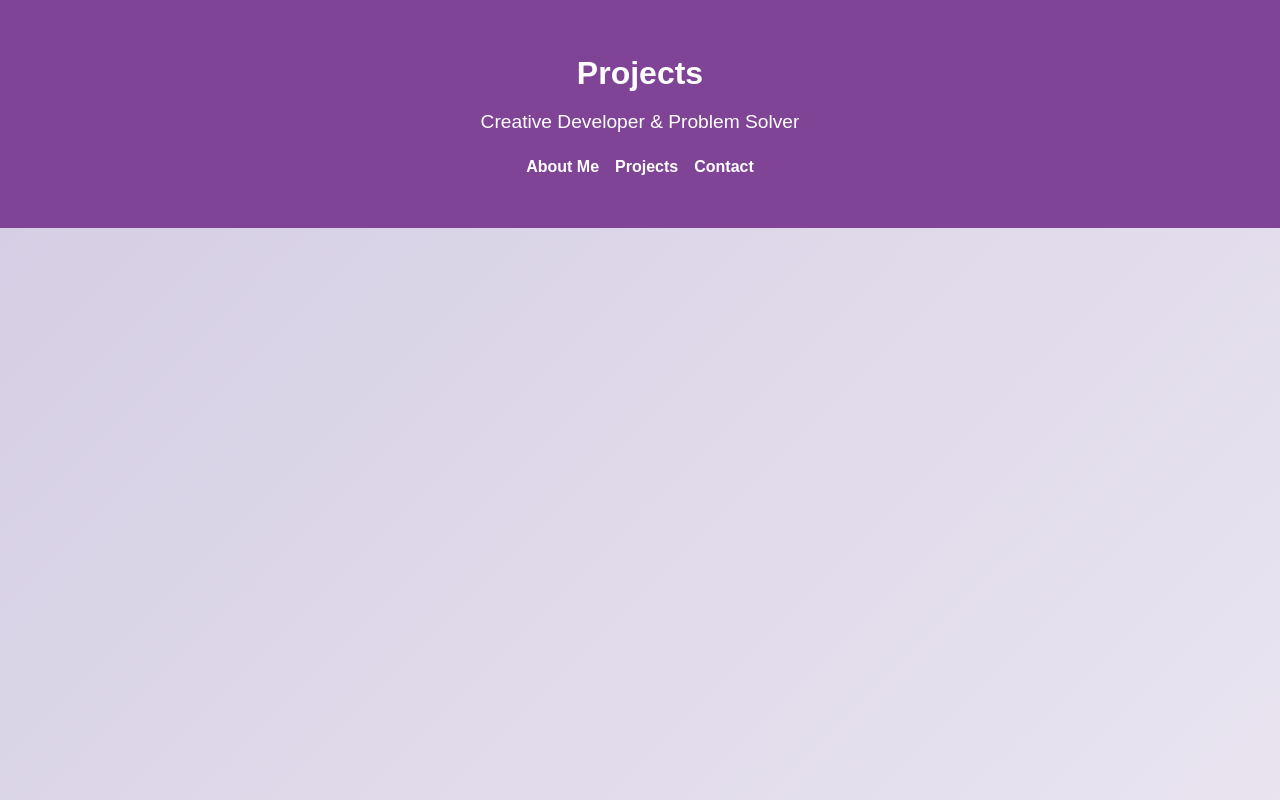
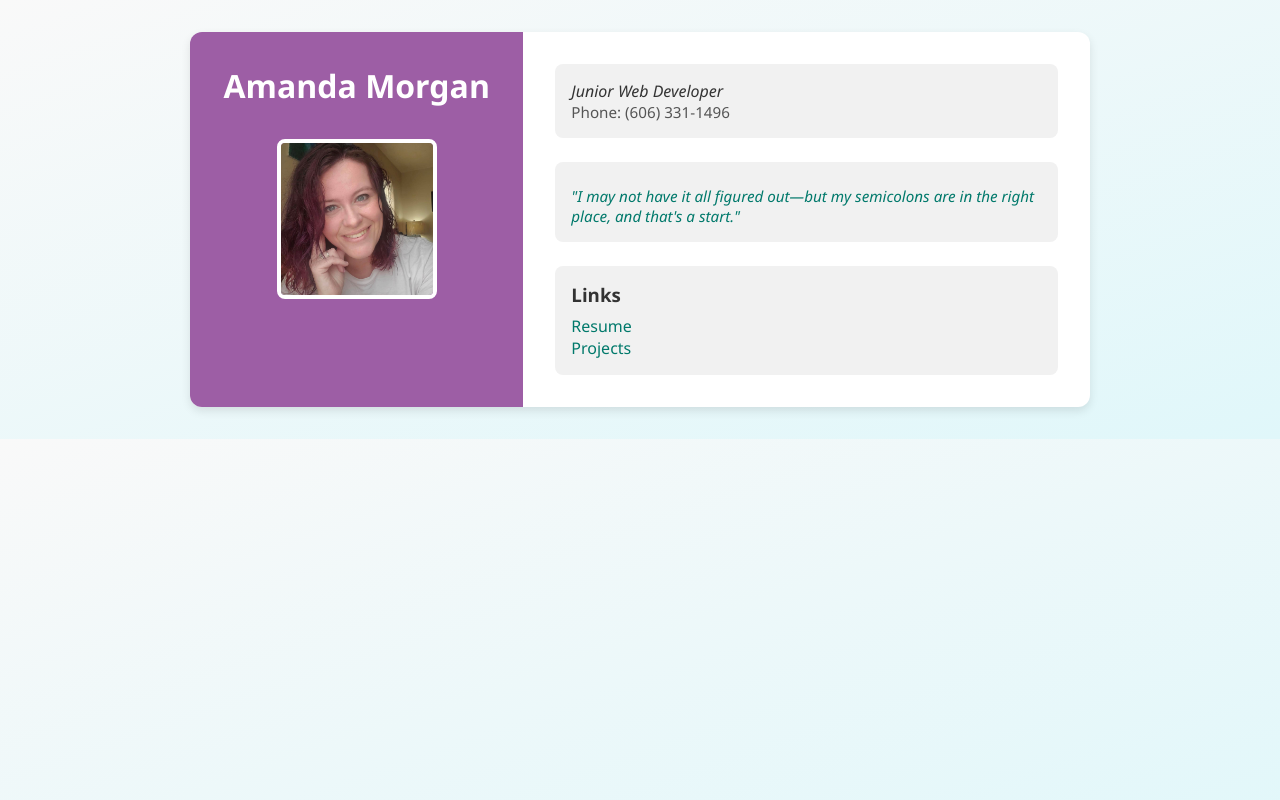
Before and after one commit to amandeee77/amandeee77.github.io, a plain HTML site: page index.html in a window 1280 px wide. Drawn offline with Linux system fonts and the light colour scheme.

Commit message:
Refactor code structure for improved readability and maintainability

```diff
--- a/css/index.css
+++ b/css/index.css
@@ -1,127 +1,97 @@
+
 * {
   box-sizing: border-box;
   margin: 0;
   padding: 0;
 }
-
 body {
-  font-family: Arial, sans-serif;
-  line-height: 1.6;
-  background: linear-gradient(135deg, #D3CCE3, #E9E4F0);
+  font-family: 'Segoe UI', Tahoma, Geneva, Verdana, sans-serif;
+  background: linear-gradient(to bottom right, #f9f9f9, #e0f7fa);
   color: #333;
-  min-height: 100vh;
-  margin: 0;
+  padding: 2rem;
 }
 
-.container {
-  width: 90%;
-  max-width: 1200px;
-  margin: 0 auto;
-  padding: 1rem;
+/* Main Container */
+.profile-article {
+  max-width: 900px;
+  margin: auto;
+  display: flex;
+  flex-wrap: wrap;
+  background-color: #ffffff;
+  border-radius: 12px;
+  box-shadow: 0 4px 10px rgba(0, 0, 0, 0.1);
+  overflow: hidden;
 }
 
-/* Header Styles */
-.header {
-  background: #804497;
-  color: #fff;
-  padding: 2rem 0;
+/* Left Container */
+.left-container {
+  flex: 1 1 250px;
   text-align: center;
+  background-color: #9d5ea5;
+  color: white;
+  padding: 2rem;
+}
+.profile-name {
+  font-size: 2rem;
+  margin-bottom: 1rem;
+}
+.profile-pic {
+  width: 160px;
+  height: 160px;
+  object-fit: cover;
+  border: 4px solid white;
+  margin-top: 1rem;
+  /* Remove the circular styling */
+  border-radius: 8px; /* Or 0 for sharp corners */
 }
 
-.tagline {
-  font-size: 1.2rem;
+
+
+/* Right Container */
+.right-container {
+  flex: 2 1 400px;
+  padding: 2rem;
+  display: flex;
+  flex-direction: column;
+  gap: 1.5rem;
+}
+
+/* Boxes */
+.contact-box, .company-box, .links-box {
+  background-color: #f1f1f1;
+  padding: 1rem;
+  border-radius: 8px;
+}
+.small-text {
+  font-size: 0.95rem;
+  color: #555;
+}
+.company-box em {
+  display: block;
+  color: #00796b;
+  font-weight: 500;
   margin-top: 0.5rem;
 }
-
-/* Navigation */
-.nav ul {
-  list-style: none;
-  display: flex;
-  justify-content: center;
-  gap: 1rem;
-  margin-top: 1rem;
+.links-box h3 {
+  margin-bottom: 0.5rem;
+}
+.links-box a {
+  color: #00796b;
+  text-decoration: none;
+  margin-right: 1rem;
+  transition: color 0.3s ease;
+}
+.links-box a:hover {
+  color: #004d40;
+  text-decoration: underline;
 }
 
-.nav a {
-  color: #fff;
-  text-decoration: none;
-  font-weight: bold;
-  transition: color 0.3s;
+/* Responsive */
+@media (max-width: 700px) {
+  .profile-article {
+    flex-direction: column;
+  }
+  .left-container, .right-container {
+    text-align: center;
+  }
 }
-
-.nav a:hover {
-  color: #ffd700;
-}
-
-/* Section Styles */
-section {
-  margin: 2rem 0;
-}
-
-section h2 {
-  font-size: 2rem;
-  margin-bottom: 1rem;
-  text-align: center;
-}
-
-/* Projects Section */
-.projects-grid {
-  display: grid;
-  grid-template-columns: repeat(auto-fit, minmax(300px, 1fr));
-  gap: 2rem;
-}
-
-.project {
-  background: #fff;
-  border: 1px solid #ddd;
-  border-radius: 8px;
-  overflow: hidden;
-  box-shadow: 0 2px 4px rgba(0, 0, 0, 0.1);
-}
-
-.project img {
-  width: 100%;
-  display: block;
-}
-
-.project-content {
-  padding: 1rem;
-}
-
-.project-content h3 {
-  margin-bottom: 0.5rem;
-  font-size: 1.5rem;
-}
-
-.project-content p {
-  margin-bottom: 1rem;
-}
-
-.project-content a {
-  color: #007bff;
-  text-decoration: none;
-  font-weight: bold;
-  transition: color 0.3s;
-}
-
-.project-content a:hover {
-  color: #0056b3;
-}
-
-/* Contact Section */
-.contact ul {
-  list-style: none;
-  padding: 0;
-}
-
-.contact li {
-  margin-bottom: 0.5rem;
-}
-
-/* Footer Styles */
-.footer {
-  background: #343a40;
-  color: #fff;
-  text-align: center;
-  padding: 1rem;
-}
--- a/css/styles.css
+++ b/css/styles.css
@@ -1,159 +1,143 @@
-:root {
-    --background: #f3e9ff;
-    --text-dark: #333333;
-    --primary-color: #581c7a;
-    --link-color: #351b3f;
-    --container-bg: #FFFFFF;
-    --border-highlight: #D9E8FC;
+body {
+    background-color: #f0f0f0;
+    font-family: 'Poppins', sans-serif;
 }
 
-  /* General Styles */
+@keyframes scaleUp {
+    from {
+        transform: scale(0.8);
+        opacity: 0;
+    }
+    to {
+        transform: scale(1);
+        opacity: 1;
+    }
+}
+.profile-article {
+    animation: scaleUp 0.5s ease-in-out;
+}
+
+/*Styles for article container*/
+.profile-article {
+    width: 600px;
+    margin: 50px auto;
+    padding: 30px;
+    border: 2px solid black;
+    border-radius: 20px;
+    background-color: #007bff;
+    box-shadow: 0 4px 8px rgba(0, 0, 0, 0.2);
+    color: white;
+}
+
+/*Profile name*/
+.profile-name {
+    font-size: 56px;
+    font-weight: bold;
+    text-align: center;
+    margin-bottom: 50px;
+}
+
+/*Profile picture*/
+.profile-pic {
+    width: 150px;
+    height: 150px;
+    border-radius: 50%;
+    margin: 0 auto 20px;
+    display: block;
+    object-fit: cover;
+    transition: transform 0.3s ease-in-out;
+}
+
+/*Profile picture hover effect*/
+.profile-pic:hover {
+    transform: scale(1.05);
+}
+
+/*Flex container for boxes*/
+.info-container {
+    display: flex;
+    flex-direction: column;
+    gap: 5px;
+    align-items: center;
+}
+
+/*Clickable links*/
+.links-box {
+   display: inline-block;
+   padding: 10px 15px;
+   background-color: #fff;
+   color: #007bff;
+   border-radius: 5px;
+   text-decoration: none;
+    font-weight: bold;
+    transition: 0.3s;
+}
+
+/*Add hover effect to items in links box*/
+.links-box a:hover {
+    background-color: #007bff;
+    color: #fff;
+}
+
+/*Contact box and company box and links box*/
+.contact-box, .company-box, .links-box {
+    width: 100%;
+    padding: 5px;
+    margin: 2px 0;
+    background-color: #007bff;
+    text-align: center;
+}
+
+/*Media query for desktop (768 and up)*/
+@media screen and (min-width: 768px) {
+
     body {
-    font-family: Arial, sans-serif;
-    line-height: 1.6;
-    margin: 0;
-    padding: 0;
-    color: var(--text-dark);
-    background: linear-gradient(135deg, #d9c2f2, #f3e9ff);
         display: flex;
         justify-content: center;
         align-items: center;
-    min-height: 100vh;
-    text-align: center;
-    padding-top: 20px;
+        height: 100vh;
+        margin:0;
     }
 
-  /* Container */
-  .container {
-    max-width: 800px;
-    margin: 20px auto;
-    padding: 20px;
-    background: var(--container-bg);
-    border-radius: 8px;
-    box-shadow: 0 2px 5px rgba(0, 0, 0, 0.1);
-    border: 2px solid var(--border-highlight);
+    .profile-article {
+        width: 700px;
+        padding: 40px;
+        display: flex;
+        flex-direction: row;
+        justify-content: space-between;
+        align-items: center;
 }
 
-  /* Headings */
-  h1,
-  h2 {
-    color: var(--primary-color);
+.left-container {
+    display: flex;
+    flex-direction: column;
+    align-items: baseline;
+    padding-left: 20px;
 }
 
-  /* Contact Links */
-  .contact a {
-    color: var(--link-color);
-    text-decoration: none;
+.profile-name {
+    text-align: center;
+    font-size: 36px;
+    font-weight: bold;
+    margin-bottom: 50px;;
 }
 
-  /* Section Headings */
-  .section h2 {
-    margin-bottom: 10px;
-    border-bottom: 2px solid var(--primary-color);
-    padding-bottom: 5px;
+.right-container {
+    display: flex;
+    flex-direction: column;
+    align-items: center;
+    gap: 10px;
+    width: 100%;
 }
 
-  /* Items */
-  .item h3 {
-    margin: 0;
-    font-size: 18px;
-    color: var(--text-dark);
+.profile-pic {
+    display: block;
+    margin: 0 auto;
+        margin-right: 20px;
+        transform: translateX(0px)
+    }
+    .profile-pic:hover {
+        transform: scale(1.08);
     }
 
-  .item p {
-    margin: 5px 0;
-    font-size: 14px;
-    color: var(--text-dark);
 }
-
-  /* Skills */
-  .skills ul {
-    list-style: none;
-    padding: 0;
-  }
-
-  .skills ul li {
-    display: inline-block;
-    background: var(--primary-color);
-    color: var(--container-bg);
-    padding: 5px 10px;
-    margin: 5px 5px 5px 0;
-    border-radius: 4px;
-  }
-
-  /* Projects Section */
-  .projects ul {
-    list-style: none;
-    padding: 0;
-  }
-
-  .projects ul li {
-    display: inline-block;
-    background: var(--primary-color);
-    color: var(--container-bg);
-    padding: 5px 10px;
-    margin: 5px 5px 5px 0;
-    border-radius: 4px;
-  }
-
-  .projects ul li a {
-    color: var(--container-bg);
-    text-decoration: none;
-    font-weight: bold;
-  }
-
-  .projects ul li:hover {
-    background: var(--link-color);
-  }
-
-/* Social Buttons Container */
-.social-buttons {
-    position: fixed;
-    right: 20px;
-    bottom: 20px;
-    display: flex;
-    flex-direction: column;
-    gap: 10px;
-    z-index: 100;
-  }
-
-  /* Social Button */
-  .social__btn {
-    background-color: var(--primary-color);
-    color: #000000; /* Text color set to black */
-    border: none;
-    border-radius: 50%;
-    width: 50px;
-    height: 50px;
-    cursor: pointer;
-    font-size: 24px;
-    text-align: center;
-    line-height: 50px;
-    transition: all 0.3s ease-out;
-  }
-
-  .social__btn:hover {
-    background-color: var(--link-color);
-  }
-
-  @media screen and (max-width: 768px) {
-    .container {
-      padding: 10px;
-    }
-    h1 {
-      font-size: 24px;
-    }
-  }
-  @media screen and (min-width: 769px) and (max-width: 1024px) {
-  h1 {
-    font-size: 32px;
-  }
-
-  .container {
-    padding: 15px;
-  }
-
-  .projects-grid {
-    grid-template-columns: repeat(2, 1fr);
-  }
-}
--- a/index.html
+++ b/index.html
@@ -3,76 +3,34 @@
   <head>
     <meta charset="UTF-8" />
     <meta name="viewport" content="width=device-width, initial-scale=1.0" />
-    <title>GitHub Page</title>
+    <title>Contact Card</title>
     <link rel="stylesheet" href="css/index.css" />
   </head>
   <body>
-    <header class="header">
-      <div class="container">
-        <h1>Projects</h1>
-        <p class="tagline">Creative Developer &amp; Problem Solver</p>
-        <nav class="nav">
-          <ul>
-            <li><a href="#about">About Me</a></li>
-            <li><a href="#projects">Projects</a></li>
-            <li><a href="#contact">Contact</a></li>
-          </ul>
-        </nav>
-      </div>
-    </header>
+    <article class="profile-article">
+        <div class="left-container">
+            <h1 class="profile-name">Amanda Morgan</h1>
+            <img src="./images/selfie.jpg" alt="Profile Picture" class="profile-pic">
+        </div>
+        <div class="right-container">
+            <div class="contact-box">
+                <p><em>Junior Web Developer</em></p>
+                <p class="small-text">Phone: (606) 331-1496</p>
+            </div>
 
-      <!--<section id="projects" class="projects">
-        <h2>Project Portfolio</h2>
-        <div class="projects-grid">
-          <article class="project">
-            <img src="./images/Pizzasite.png" alt="Pizza Express Screenshot" class="project-image">
-            <div class="project-content">
-              <h3>Project One</h3>
-              <p>
-                A responsive website built with HTML, CSS, and JavaScript that uses Flexbox to create dynamic layouts.
-              </p>
-              <a href="https://github.com/amandeee77/PizzaExpress.git" target="_blank">View Project</a>
+            <div class="company-box">
+                <p class="small-text"><em>"I may not have it all figured out—but my semicolons are in the right place, and that's a start."</em></p>
             </div>
-          </article>
-          <article class="project">
-            <img src="./images/Ta-Da list.png" alt="Ta-Da List Screenshot" class="project-image">
-            <div class="project-content">
-              <h3>Project Two</h3>
-              <p>
-                A task management application that allows users to create, edit, and delete tasks with a clean and modern interface.
-              </p>
-              <a href="https://github.com/amandeee77/Ta-Da-List.git" target="_blank">View Project</a>
+
+            <div class="links-box">
+                <h3>Links</h3>
+                <p>
+                    <a href="resume.html">Resume</a>
+                </p>
+                <a href="projects.html">Projects</a>
             </div>
-          </article>
-          <article class="project">
-            <img src="./images/crochetsite.png" alt="Crochet Site Screenshot" class="project-image">
-            <div class="project-content">
-              <h3>Project Three</h3>
-              <p>
-                A creative, mobile-first design built entirely with Flexbox, demonstrating a strong command of responsive web design.
-              </p>
-              <a href="https://github.com/amandeee77/crochetsite.git" target="_blank">View Project</a>
-            </div>
-          </article>
         </div>
-      </section>
 
-      <section id="contact" class="contact">
-        <h2>Contact Me</h2>
-        <p>If you’re interested in working together or learning more about my work, please reach out through any of the channels below:</p>
-        <ul>
-          <li>Email: <a href="mailto:amandeee77@yahoo.com">amandeee77@yahoo.com</a></li>
-          <li>LinkedIn: <a href="https://www.linkedin.com/in/amanda-morgan-083ab2124/" target="_blank">Amanda Morgan</a></li>
-          <li>GitHub: <a href="https://github.com/amandeee77" target="_blank">amandeee77</a></li>
-        </ul>
-      </section>
-    </main>
-
-    <footer class="footer">
-      <div class="container">
-        <p>&copy; 2025 Amanda Morgan. All Rights Reserved.</p>
-      </div>
-    </footer> -->
-  <script src="js/script.js"></script>
-  </body>
+    </article>
+</body>
 </html>
--- a/js/projects.js
+++ b/js/projects.js
@@ -9,7 +9,6 @@ document.addEventListener("DOMContentLoaded", () => {
       return response.json();
     })
     .then(repos => {
-      // Optional: Filter out forks or archived repos
       const filteredRepos = repos.filter(repo => !repo.fork && !repo.archived);
 
       const grid = document.createElement("div");
```
Also changed, not shown: images/selfie.jpg (added). Lines whose indentation alone changed are shown as unchanged.
